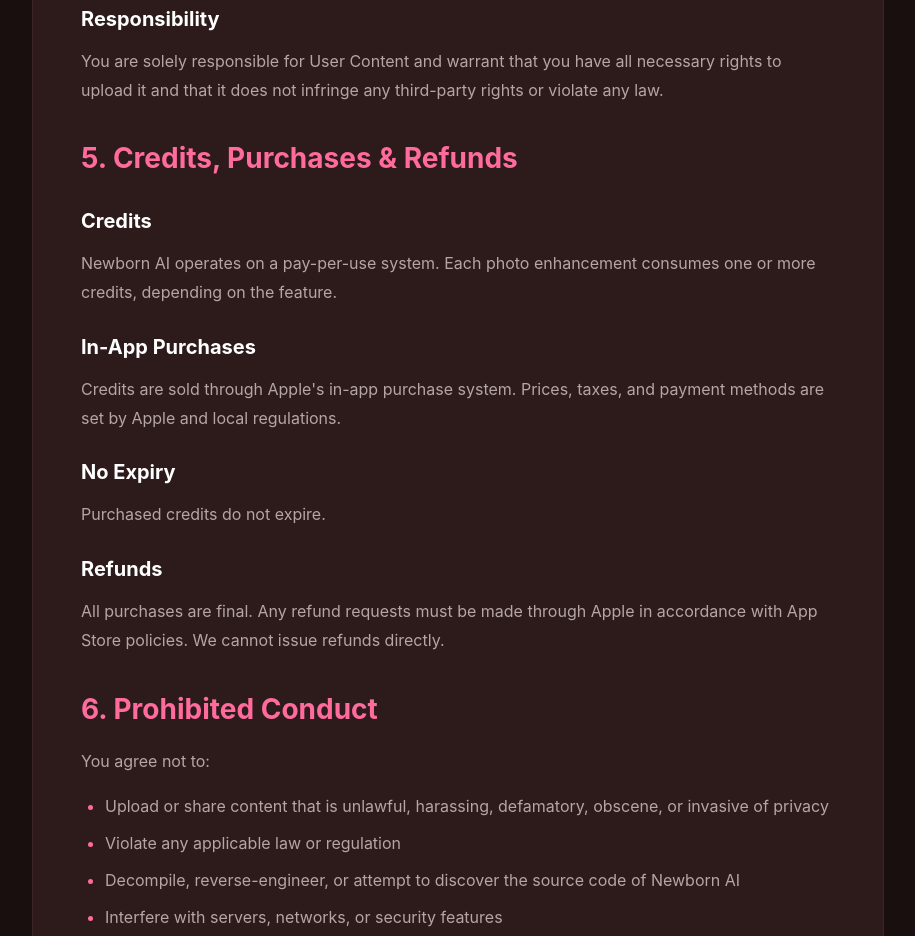
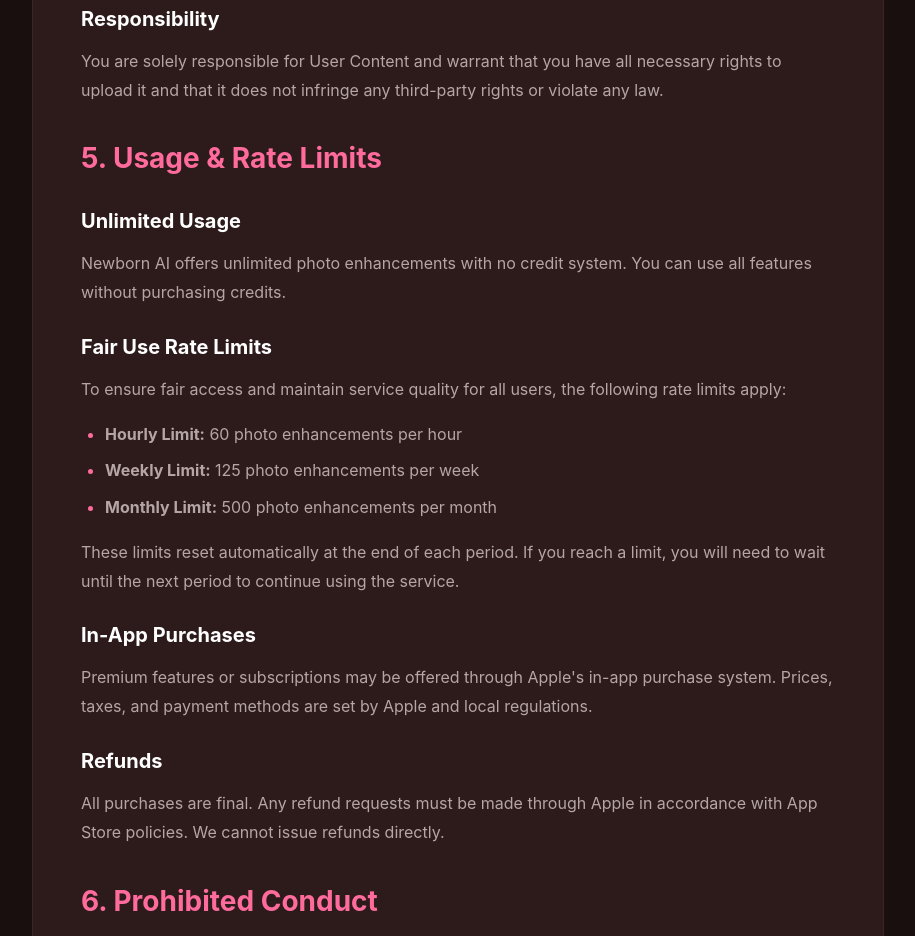
Before and after one commit to karakusapp/apps, a plain HTML site: page newbornai/terms.html in a window 1280 px wide. Shown: the part 1235-2171 px from the top of the page, without its empty margins (182-1097 px from the left). Drawn offline with Linux system fonts and the light colour scheme.

Commit message:
Update Newborn AI: Replace credits with unlimited usage + rate limits (60/hour, 125/week, 500/month)

```diff
--- a/newbornai/terms.html
+++ b/newbornai/terms.html
@@ -198,17 +198,24 @@
             <p>You are solely responsible for User Content and warrant that you have all necessary rights to upload it
                 and that it does not infringe any third-party rights or violate any law.</p>
 
-            <h2>5. Credits, Purchases & Refunds</h2>
-            <h3>Credits</h3>
-            <p>Newborn AI operates on a pay-per-use system. Each photo enhancement consumes one or more credits,
-                depending on the feature.</p>
+            <h2>5. Usage & Rate Limits</h2>
+            <h3>Unlimited Usage</h3>
+            <p>Newborn AI offers unlimited photo enhancements with no credit system. You can use all features without
+                purchasing credits.</p>
+
+            <h3>Fair Use Rate Limits</h3>
+            <p>To ensure fair access and maintain service quality for all users, the following rate limits apply:</p>
+            <ul>
+                <li><strong>Hourly Limit:</strong> 60 photo enhancements per hour</li>
+                <li><strong>Weekly Limit:</strong> 125 photo enhancements per week</li>
+                <li><strong>Monthly Limit:</strong> 500 photo enhancements per month</li>
+            </ul>
+            <p>These limits reset automatically at the end of each period. If you reach a limit, you will need to wait
+                until the next period to continue using the service.</p>
 
             <h3>In-App Purchases</h3>
-            <p>Credits are sold through Apple's in-app purchase system. Prices, taxes, and payment methods are set by
-                Apple and local regulations.</p>
-
-            <h3>No Expiry</h3>
-            <p>Purchased credits do not expire.</p>
+            <p>Premium features or subscriptions may be offered through Apple's in-app purchase system. Prices, taxes,
+                and payment methods are set by Apple and local regulations.</p>
 
             <h3>Refunds</h3>
             <p>All purchases are final. Any refund requests must be made through Apple in accordance with App Store
```
Also changed, not shown: newbornai/privacy.html (+6 -4 lines).
